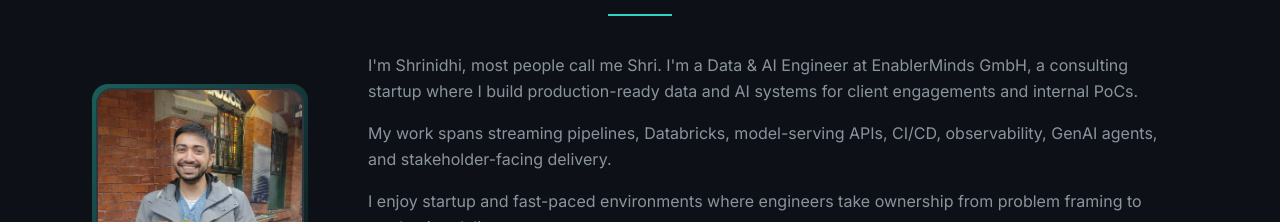
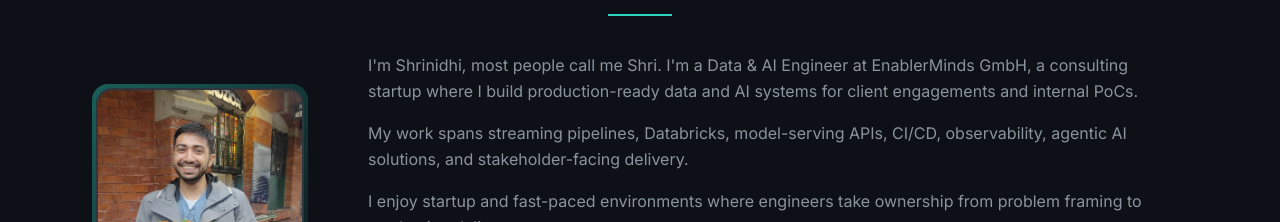
Before and after one commit to Shrinidhibhat87/Shrinidhibhat87.github.io, a React (Vite) app: page / in a window 1280 px wide. Shown: the part 912-1134 px from the top of the page. Built offline with nearby package versions, Linux system fonts and the light colour scheme.

Commit message:
Add images, wire project/article cards, update About bio
- Add screenshot_never-ghosted.png and hackathon_win.jpg to public/assets
- Set images on Never Ghosted project card and hackathon article card
- Replace "GenAI agents" with "agentic AI solutions" in About bio

```diff
--- a/src/components/About.jsx
+++ b/src/components/About.jsx
@@ -14,7 +14,7 @@ import { HiOutlineMail } from 'react-icons/hi';
 // Each entry is one paragraph. Content sourced from references/resume.tex.
 const BIO_POINTS = [
   "I'm Shrinidhi, most people call me Shri. I'm a Data & AI Engineer at EnablerMinds GmbH, a consulting startup where I build production-ready data and AI systems for client engagements and internal PoCs.",
-  "My work spans streaming pipelines, Databricks, model-serving APIs, CI/CD, observability, GenAI agents, and stakeholder-facing delivery.",
+  "My work spans streaming pipelines, Databricks, model-serving APIs, CI/CD, observability, agentic AI solutions, and stakeholder-facing delivery.",
   "I enjoy startup and fast-paced environments where engineers take ownership from problem framing to production delivery.",
   "I collaborate with international teams in English and bring basic conversational German.",
   "Outside of work, I like football, badminton, hiking, via ferrata, and reading.",
--- a/src/data/articles.js
+++ b/src/data/articles.js
@@ -22,7 +22,7 @@ export const articles = [
     title: "AI x Energy Hackathon: Our Playbook for Winning",
     description:
       "How a team of four strangers — two AI engineers, a sales ops lead, and a product engineer — came together, scoped fast, handled conflict, and won a competitive AI hackathon in under 4 hours.",
-    image: null, // Replace with blog cover image when available
+    image: "/assets/hackathon-win.jpg",
     url: "https://medium.com/@shrinidhi.bhat/ai-x-energy-hackathon-our-playbook-for-winnning-23ba7330e698",
     platform: "Medium",
     date: "June 25, 2026",
--- a/src/data/projects.js
+++ b/src/data/projects.js
@@ -20,7 +20,7 @@ export const projects = [
     title: "Never Ghosted — AI Sales Assistant",
     description:
       "Hackathon-winning agentic sales assistant for solar installers. Reads a deal's quote, customer profile, and signals, then writes a grounded multi-channel closing strategy — explaining the why behind every recommendation.",
-    image: null, // Replace with hackathon screenshot when available
+    image: "/assets/project-never-ghosted.png",
     github: "https://github.com/Shrinidhibhat87/reonic-never-ghosted",
     techStack: ["TypeScript", "VoltAgent", "Next.js", "FastAPI", "Python", "PostgreSQL", "OpenAI", "Docker Compose"],
     points: [
```
Also changed, not shown: public/assets/project-never-ghosted.png (added), 1 other file (tests, documents, lock files or other folders).
